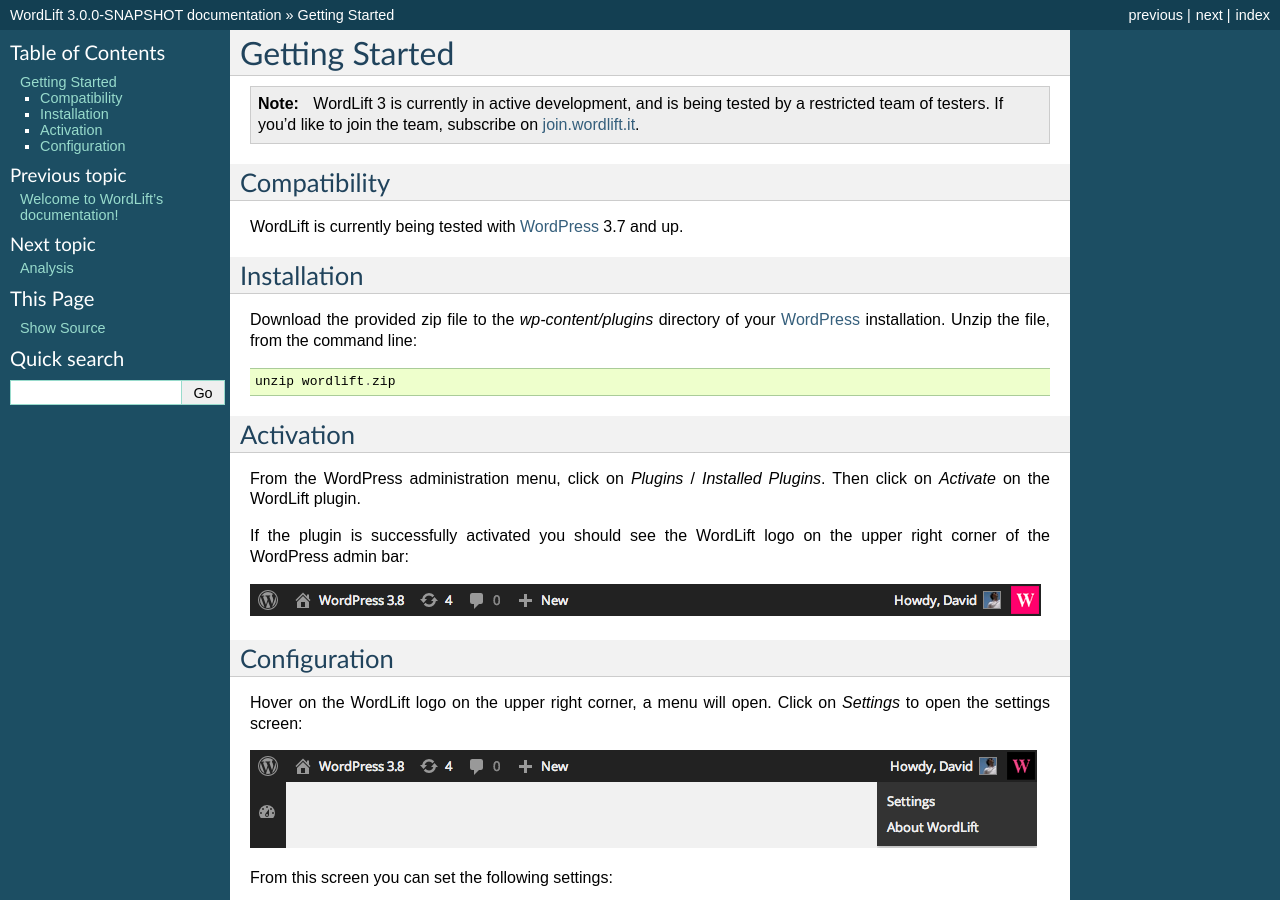
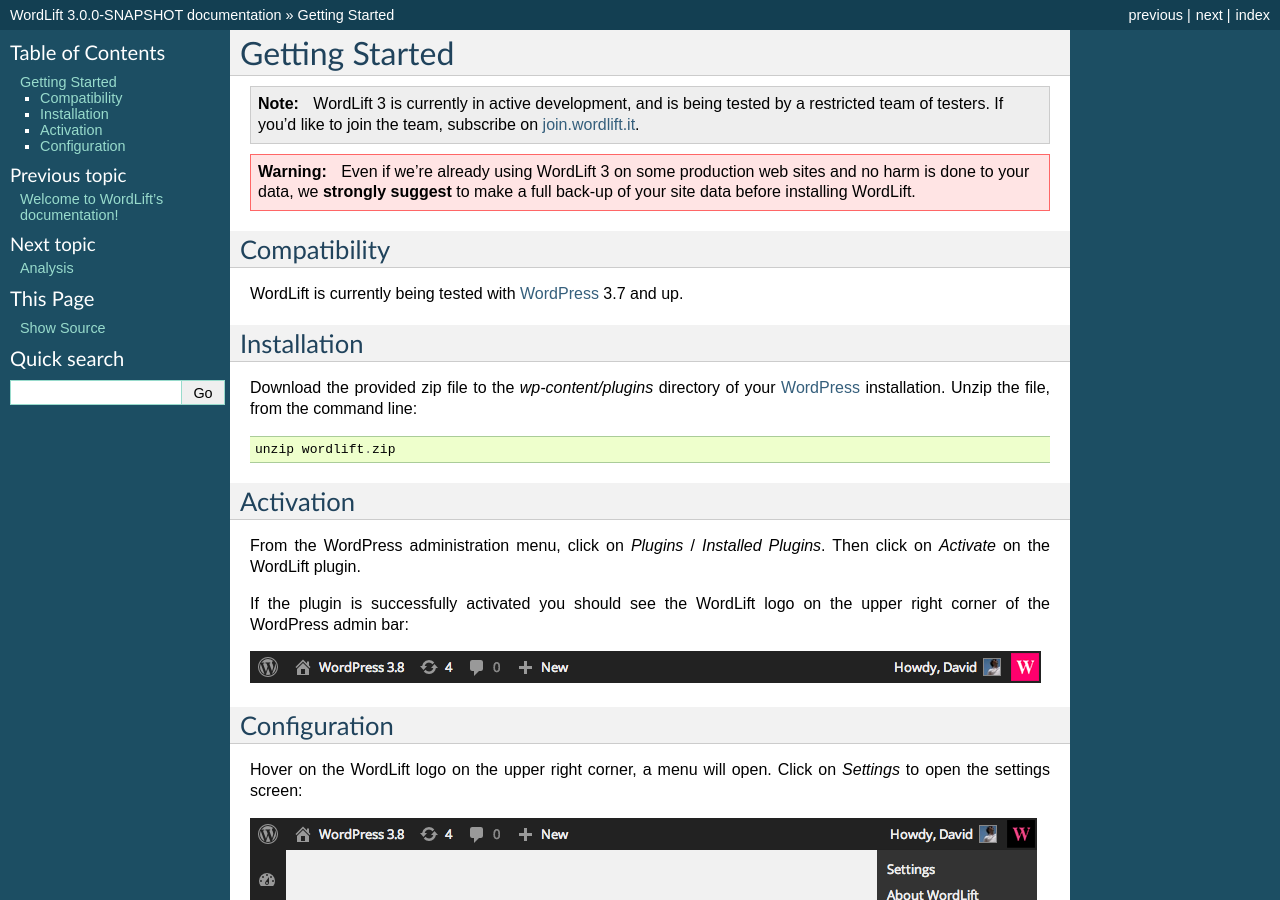
Before and after one commit to insideout10/wordlift-docs, a Sphinx documentation site: the page built from docs/getting-started.rst, in a window 1280 px wide and 900 px high. Built offline with Sphinx 7.4.7, drawn with Linux system fonts in a browser that asks for light colours; some of the changed text lies outside the part shown.

Commit message:
add backup warning

```diff
--- a/docs/getting-started.rst
+++ b/docs/getting-started.rst
@@ -5,6 +5,11 @@
 
     WordLift 3 is currently in active development, and is being tested by a restricted team of testers. If you'd like to
     join the team, subscribe on join.wordlift.it_.
+
+.. warning::
+
+    Even if we're already using WordLift 3 on some production web sites and no harm is done to your data, we **strongly
+    suggest** to make a full back-up of your site data before installing WordLift.
 
 
 Compatibility
@@ -55,7 +60,7 @@
     The name of the dataset associated with your blog.
 
 Dataset URI
-    The URL of the dataset *triple store*.
+    The URL of the dataset *triple store* (**no trailing slash** at the end), e.g. http://data.redlink.io/000/dataset
 
 Analysis Name
     The name of the analysis to use to analyze the blog contents.
```
